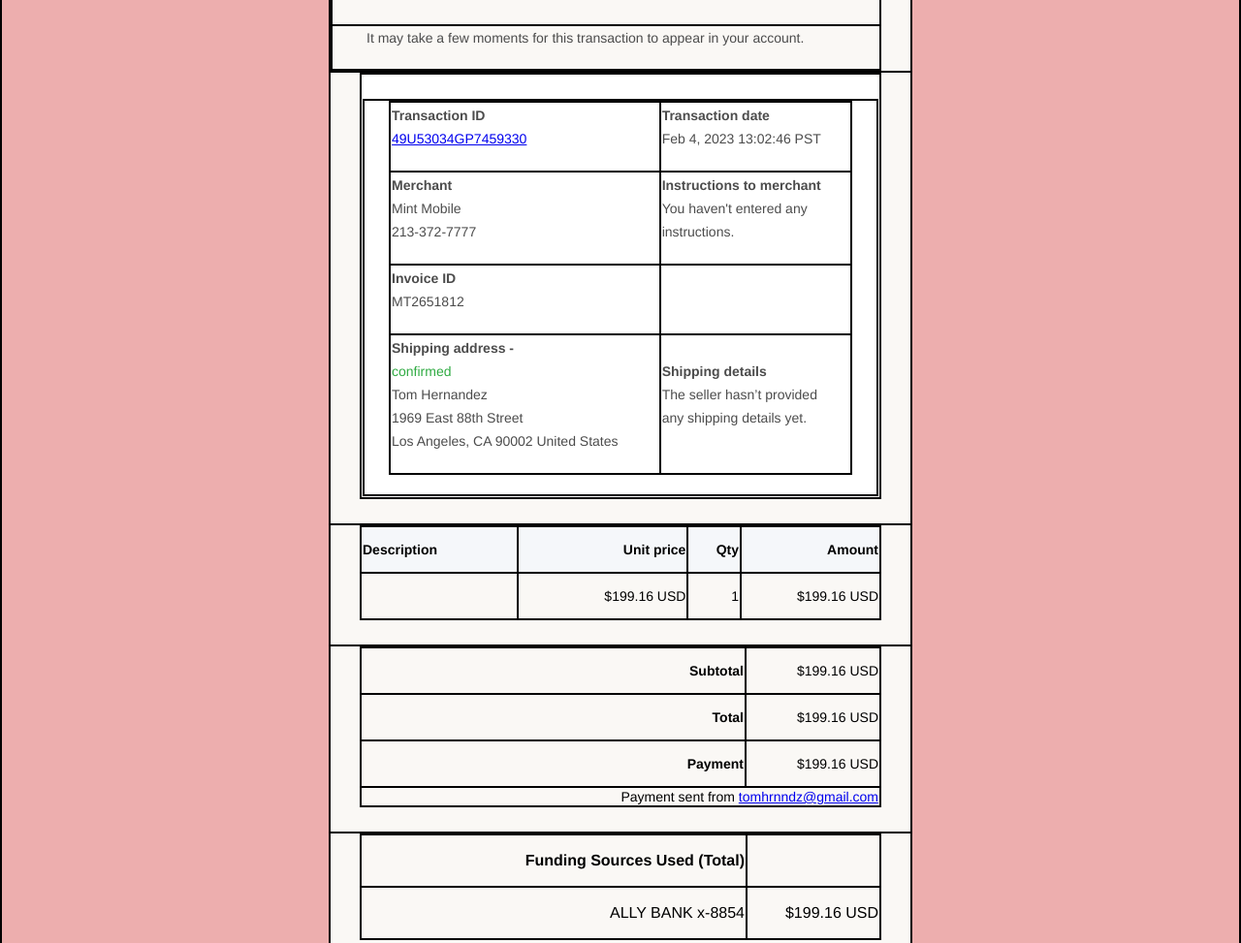
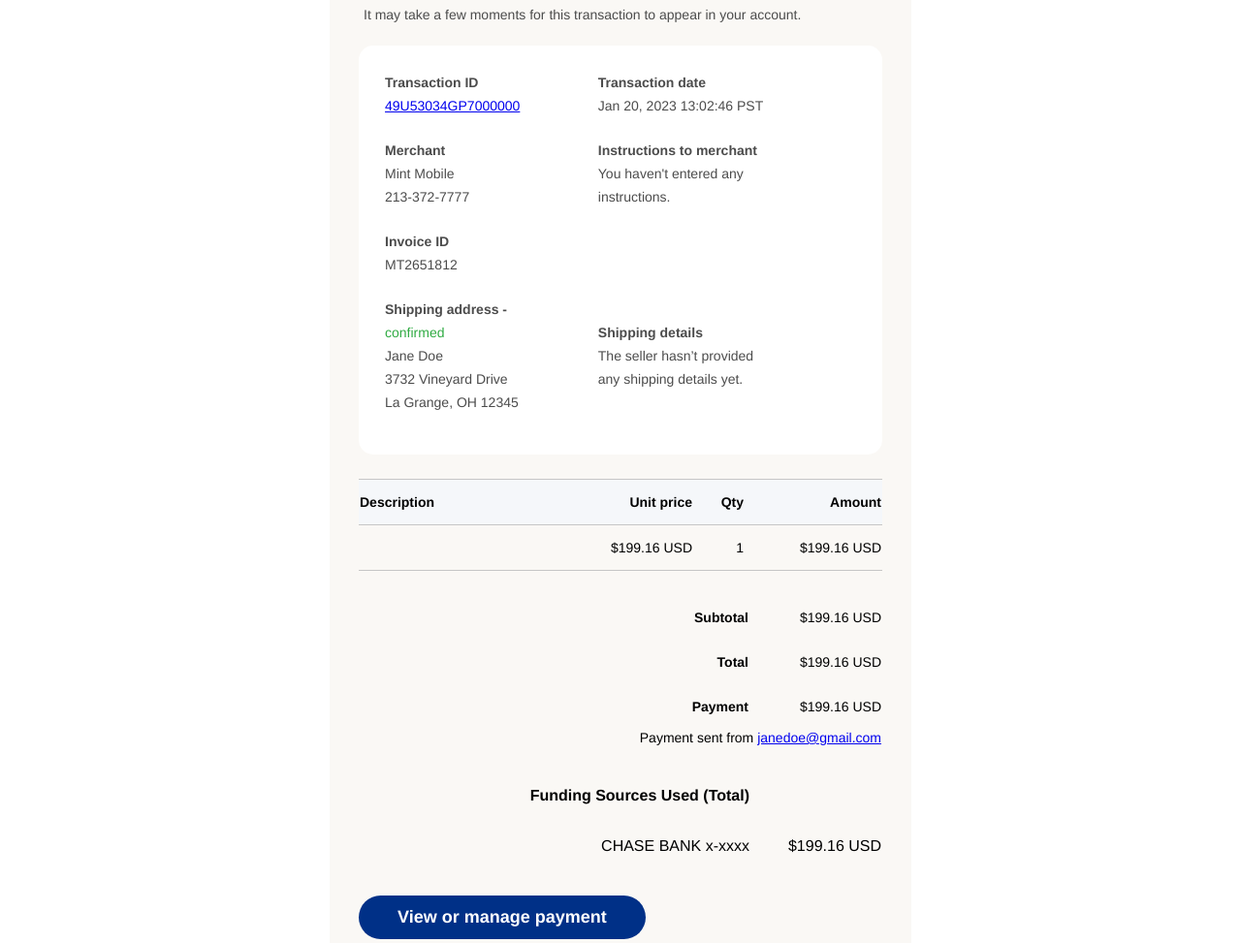
Before and after one commit to TomHrnndzDev/Paypal_Transactional_Email, a plain HTML site: page index.html in a window 1280 px wide. Shown: the part 301-1274 px from the top of the page at 97% size. Drawn offline with Linux system fonts and the light colour scheme.

Commit message:
semifinal

```diff
--- a/index.html
+++ b/index.html
@@ -25,19 +25,19 @@
         }
 
         table,
-        td {
+        /* td {
             border: 2px solid #000000 !important;
-        }
+        } */
     </style>
 </head>
 
 <body style="margin:0;padding:0;">
     <table role="presentation"
-        style="width:100%;border-collapse:collapse;border:0;border-spacing:0;background:#edaeae;">
+        style="width:100%;border-collapse:collapse;border:0;border-spacing:0;background:#ffffff;">
         <tr>
-            <td align="center" style="padding:0;">
+            <td align="center" style="padding:0;margin: 0;">
                 <table role="presentation"
-                    style="width:602px;border-collapse:collapse;border:1px solid #cccccc;border-spacing:0;text-align:left;background:#f6f3f3;">
+                    style="width:600px;border-collapse:collapse;border:0;border-spacing:0;text-align:left;background:#f6f3f3;">
                     <!-- logo  -->
                     <tr>
                         <td style="padding:0px 30px 0px 0px;background: #FAF8F5;">
@@ -52,7 +52,6 @@
                             </table>
                         </td>
                     </tr>
-
                     <!-- logo -->
                     <!-- top banner -->
                     <tr>
@@ -110,14 +109,14 @@
                                                                 <p
                                                                     style="margin:0;font-size:14px;line-height:24px;font-family:Helvetica,Arial,sans-serif;color:#4c4c4c;padding: 0px 0px 20px;">
                                                                     <strong>Transaction ID</strong> <br>
-                                                                    <a href="#"> 49U53034GP7459330</a>
+                                                                    <a href="#"> 49U53034GP7000000</a>
                                                                 </p>
                                                             </td>
                                                             <td>
                                                                 <p
                                                                     style="margin:0;font-size:14px;line-height:24px;font-family:Helvetica,Arial,sans-serif;color:#4c4c4c;padding: 0px 0px 20px;">
                                                                     <strong>Transaction date</strong> <br>
-                                                                    Feb 4, 2023 13:02:46 PST
+                                                                    Jan 20, 2023 13:02:46 PST
                                                                 </p>
                                                             </td>
                                                         </tr>
@@ -157,10 +156,9 @@
                                                                     <br>
                                                                     <span style="color:#30ab43">confirmed</span>
                                                                     <br>
-                                                                    Tom Hernandez <br>
-                                                                    1969 East 88th Street <br>
-                                                                    Los Angeles, CA 90002
-                                                                    United States
+                                                                    Jane Doe <br>
+                                                                    3732 Vineyard Drive <br>
+                                                                    La Grange, OH 12345
                                                                 </p>
                                                             </td>
                                                             <td>
@@ -253,7 +251,7 @@
                                 </tr>
                                 <tr>
                                     <td style="text-align:right;" colspan="2">Payment sent from <a
-                                            href="#">tomhrnndz@gmail.com</a> </td>
+                                            href="#">janedoe@gmail.com</a> </td>
                                 </tr>
                             </table>
                         </td>
@@ -275,7 +273,7 @@
                                 </tr>
                                 <tr>
                                     <td style="text-align: right;">
-                                        <p> ALLY BANK x-8854</p>
+                                        <p> CHASE BANK x-xxxx</p>
                                     </td>
                                     <td style="text-align: right;" width="134">
                                         <p>$199.16 USD</p>
@@ -330,7 +328,7 @@
                                 <tr>
                                     <td style="padding:0px 10px 0px 0px;">
                                         <a href="#">
-                                            <p>Help & Contact</p>
+                                            <p>Help &#38; Contact</p>
                                         </a>
                                     </td>
                                     <td>
@@ -391,7 +389,7 @@
                                 <tr>
                                     <td style="line-height:13px;padding: 5px 0px ;">
                                         <p style="margin:0"> Please don't reply to this email. To get in touch with us,
-                                            click <a href="#">Help & Contact.</a> </p>
+                                            click <a href="#">Help &#38; Contact.</a> </p>
 
                                     </td>
                                 </tr>
```
